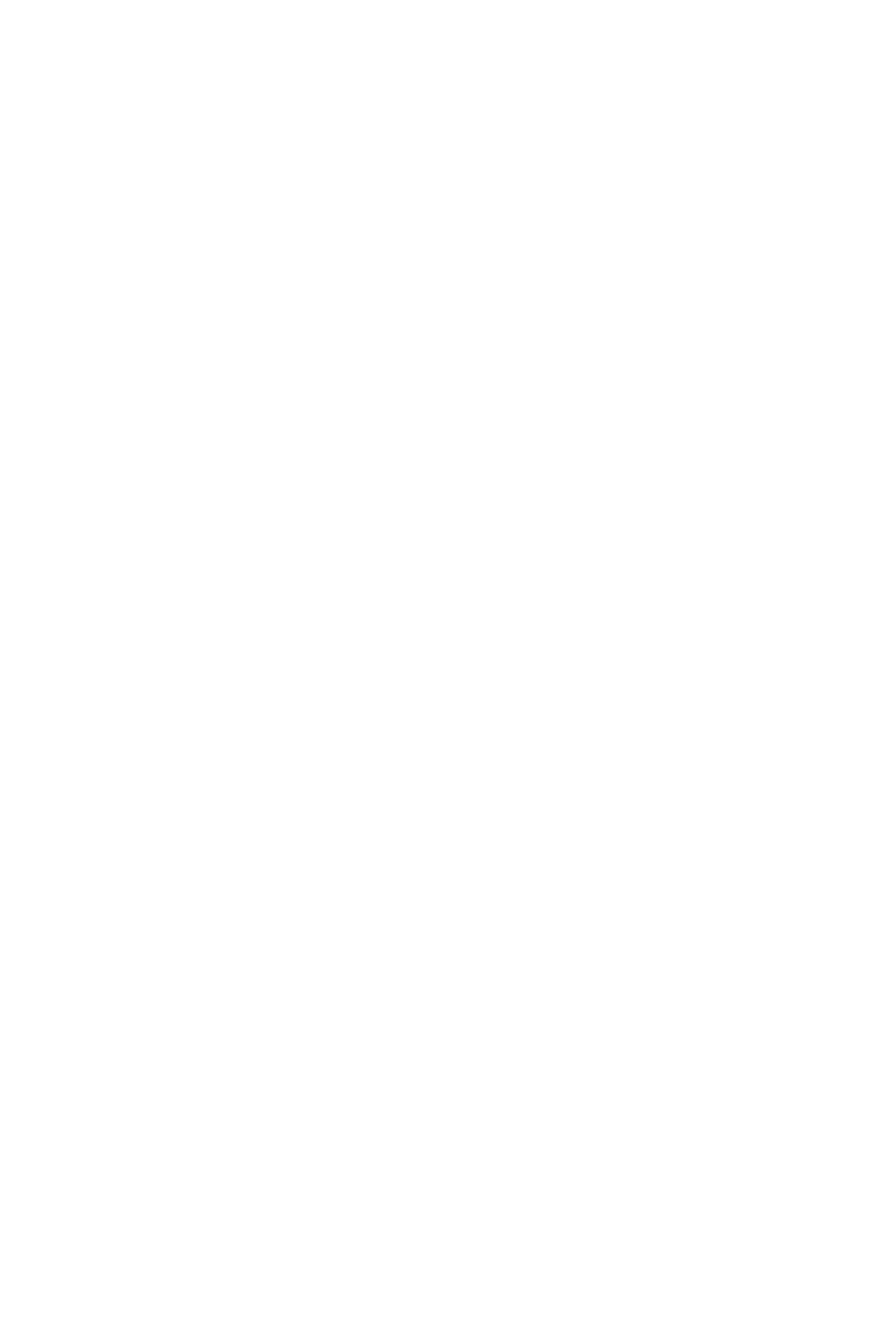
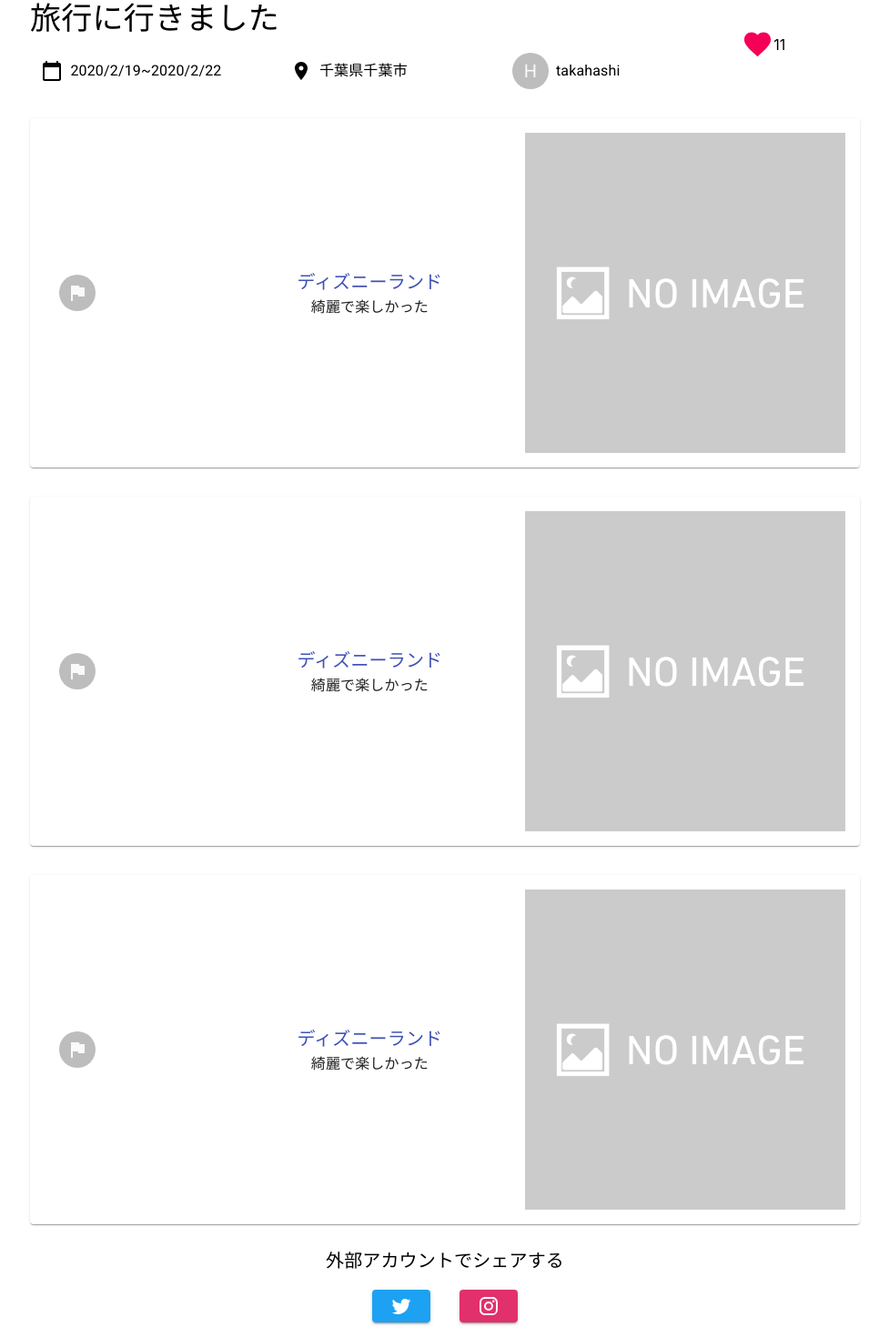
Before and after one commit to shortintern2020-A-labyrinth/TeamF, a React (Create React App) app in the folder frontend/app/: page /TravelNoteDetail in a window 1280 px wide. Shown: the part 460-1930 px from the top of the page at 91% size, without its empty margins (151-1128 px from the left). Before the commit the page ends 800 px from the top, so only its background shows below. Built offline with nearby package versions, Linux system fonts and the light colour scheme.

Commit message:
Add contents of TravelNoteDetail.

```diff
--- a/frontend/app/src/pages/TravelNoteDetail.js
+++ b/frontend/app/src/pages/TravelNoteDetail.js
@@ -1,5 +1,133 @@
+// Editor: Satoshi Moro
 import React from 'react';
+import { makeStyles } from '@material-ui/core/styles';
+import { Button, Avatar, Grid, Typography, Box, Container } from '@material-ui/core';
+import FavoriteIcon from '@material-ui/icons/Favorite';
+import RoomIcon from '@material-ui/icons/Room';
+import CalendarTodayIcon from '@material-ui/icons/CalendarToday';
+import TwitterIcon from '@material-ui/icons/Twitter';
+import InstagramIcon from '@material-ui/icons/Instagram';
+import Memory from '../components/Memory';
+import NoImage from '../assets/images/no_image.png';
 
-export default function TravelNoteDetail()  {
-    return <h1>TravelNoteDetail</h1>
+const useStyles = makeStyles((theme) => ({
+    abstract: {
+        display: 'flex',
+    },
+    date: {
+        display: 'flex',
+        justifyContent: 'center',
+        alignItems: 'center',
+    },
+    like: {
+        display: 'flex',
+        justifyContent: 'center',
+        alignItems: 'center',
+        width: '30%',
+    },
+    location: {
+        display: 'flex',
+        justifyContent: 'center',
+        alignItems: 'center',
+    },
+    user: {
+        display: 'flex',
+        justifyContent: 'center',
+        alignItems: 'center',
+    },
+    topImage: {
+        width: '40vh',
+        height: '40vh',
+        marginTop: theme.spacing(4),
+    },
+    spacing: {
+        marginLeft: theme.spacing(1),
+    },
+    share: {
+        marginTop: theme.spacing(3),
+    },
+    buttonTwitter: {
+        backgroundColor: '#1DA1F2',
+        margin: theme.spacing(2),
+    },
+    buttonInstagram: {
+        backgroundColor: '#E1306C',
+        margin: theme.spacing(2),
+    },
+}));
+
+const memories = [
+    {
+        id: 1,
+    },
+    {
+        id: 2,
+    },
+    {
+        id: 3,
+    }
+];
+
+export default function TravelNoteDetail() {
+    const classes = useStyles();
+
+    return (
+        <>
+            <img className={classes.topImage} src={NoImage} alt="travel top" />
+            <Box mt={5}>
+                <Container className={classes.abstract} maxWidth="md">
+                    <Grid container spacing={2}>
+                        <Grid item xs={12}>
+                            <Typography
+                                variant="h4"
+                                align="left"
+                            >
+                                旅行に行きました
+                        </Typography>
+                        </Grid>
+                        <Grid item xs={4} className={classes.date}>
+                            <CalendarTodayIcon />
+                            <Typography className={classes.spacing}>2020/2/19~2020/2/22</Typography>
+                        </Grid>
+                        <Grid item xs={4} className={classes.location}>
+                            <RoomIcon />
+                            <Typography className={classes.spacing}>千葉県千葉市</Typography>
+                        </Grid>
+                        <Grid item xs={4} className={classes.user}>
+                            <Avatar>H</Avatar>
+                            <Typography className={classes.spacing}>takahashi</Typography>
+                        </Grid>
+                    </Grid>
+                    <div className={classes.like}>
+                        <FavoriteIcon color="secondary" fontSize="large" />
+                        <span>11</span>
+                    </div>
+                </Container>
+                <Container className={classes.content} maxWidth="md">
+                    {memories.map(memory => (
+                        <Memory key={memory.id} />
+                    ))}
+                    <Typography variant="h6" className={classes.share}>
+                        外部アカウントでシェアする
+                        </Typography>
+                    {/* TODO: Add OAuth function */}
+                    <Button
+                        variant="contained"
+                        color="primary"
+                        className={classes.buttonTwitter}
+                    >
+                        <TwitterIcon color="default" />
+                    </Button>
+                    {/* TODO: Add OAuth function */}
+                    <Button
+                        variant="contained"
+                        color="primary"
+                        className={classes.buttonInstagram}
+                    >
+                        <InstagramIcon />
+                    </Button>
+                </Container>
+            </Box>
+        </>
+    );
 }
```
